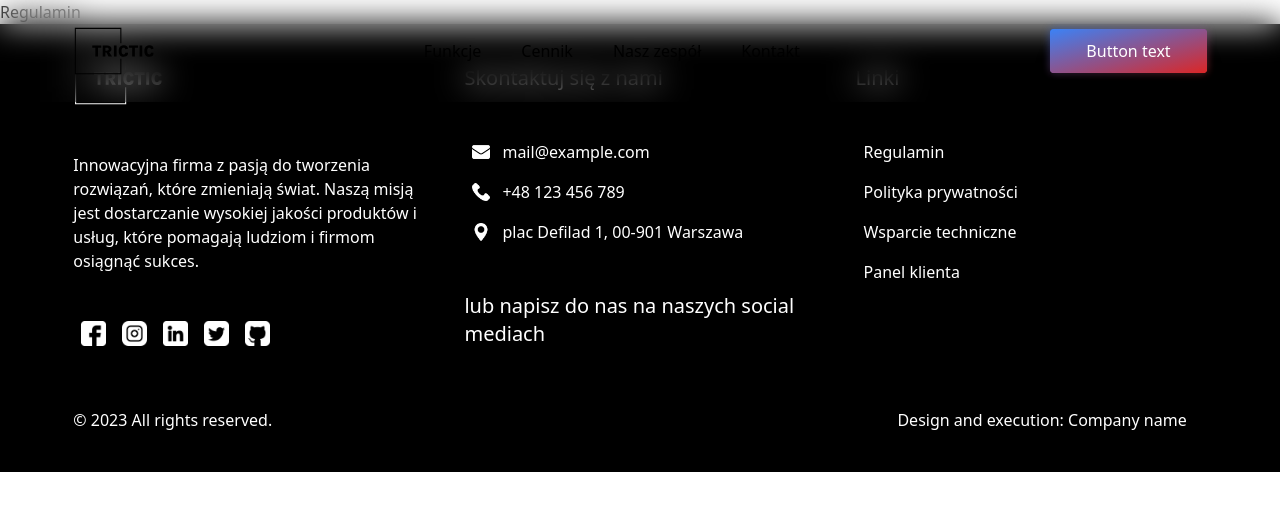
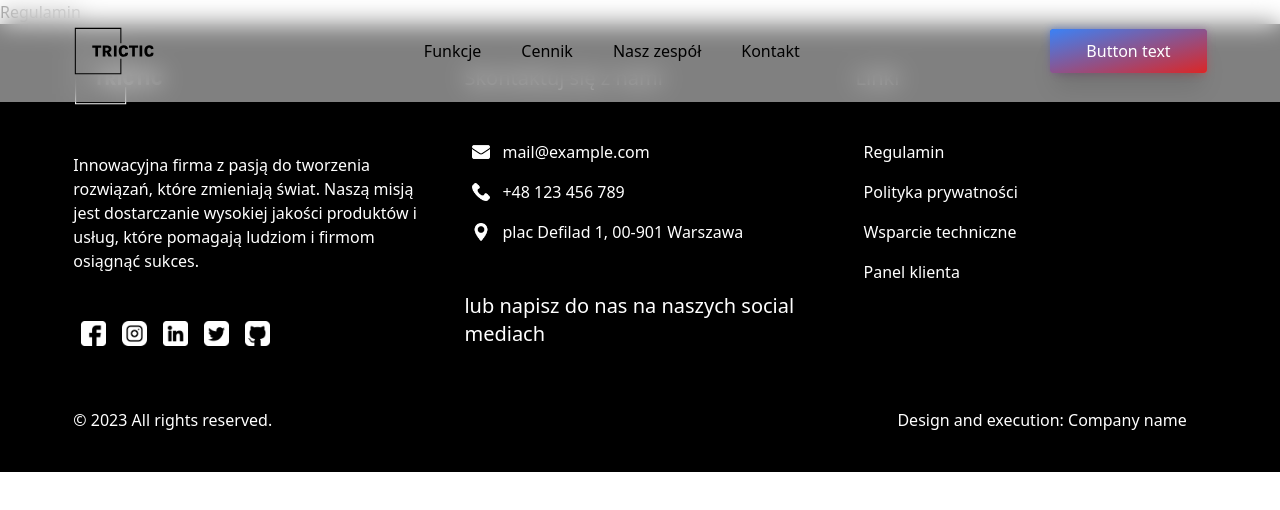
Before and after one commit to ssynowiec/trictic, a Next.js app: page /regulamin in a window 1280 px wide. Shown: the top 510 px of the page. Built offline with nearby package versions, Linux system fonts and the light colour scheme.

Commit message:
style: nav opacity

```diff
--- a/src/components/nav/desktopNav.tsx
+++ b/src/components/nav/desktopNav.tsx
@@ -12,7 +12,7 @@ type DesktopNavProps = {
 };
 export const DesktopNav = ({ routes }: DesktopNavProps) => {
 	return (
-		<div className="fixed z-40 hidden w-full items-center justify-between shadow backdrop-blur-lg md:flex">
+		<div className="fixed z-40 hidden w-full items-center justify-between bg-white/50 shadow backdrop-blur-md md:flex">
 			<Container>
 				<div className="flex items-center justify-between">
 					<Link href="/">
@@ -34,7 +34,6 @@ export const DesktopNav = ({ routes }: DesktopNavProps) => {
 					</nav>
 					<div className="hidden md:block">
 						<Button>Button text</Button>
-						{/*<button>menu</button>*/}
 					</div>
 				</div>
 			</Container>
--- a/src/components/nav/mobileNav.tsx
+++ b/src/components/nav/mobileNav.tsx
@@ -16,7 +16,7 @@ export const MobileNav = ({ routes }: MobileNavProps) => {
 		<>
 			<div
 				className={clsx(
-					'fixed z-40 flex w-full flex-col items-center justify-between p-3 shadow backdrop-blur-lg md:hidden md:justify-around',
+					'fixed z-40 flex w-full flex-col items-center justify-between bg-white/50 p-3 shadow backdrop-blur-md md:hidden md:justify-around',
 					isOpen && 'h-screen',
 				)}
 			>
--- a/src/styles/globals.scss
+++ b/src/styles/globals.scss
@@ -1,12 +1,6 @@
 @tailwind base;
 @tailwind components;
 @tailwind utilities;
-
-*, *::before, *::after {
-  box-sizing: border-box;
-  padding: 0;
-  margin: 0;
-}
 
 html,
 body,
```
